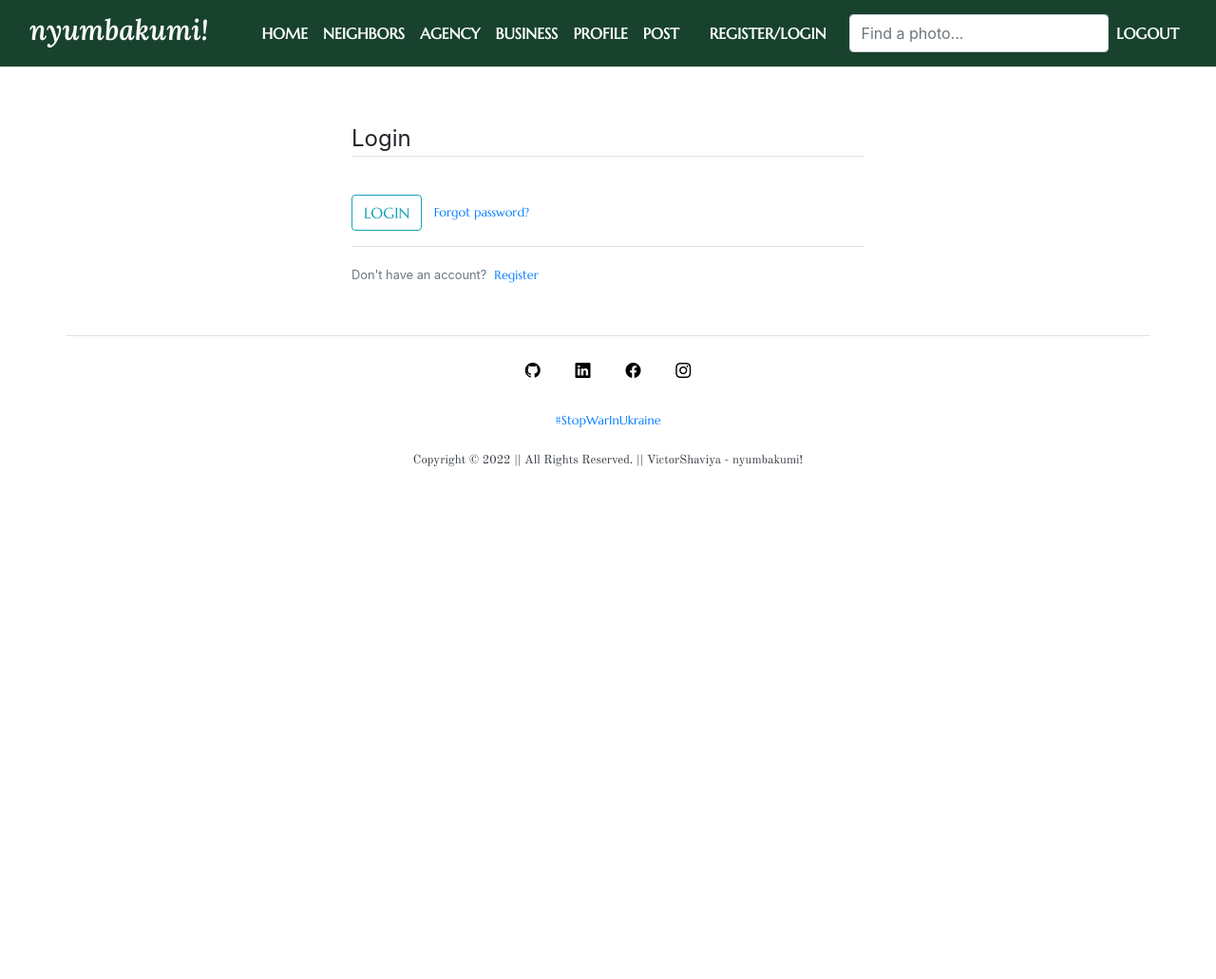
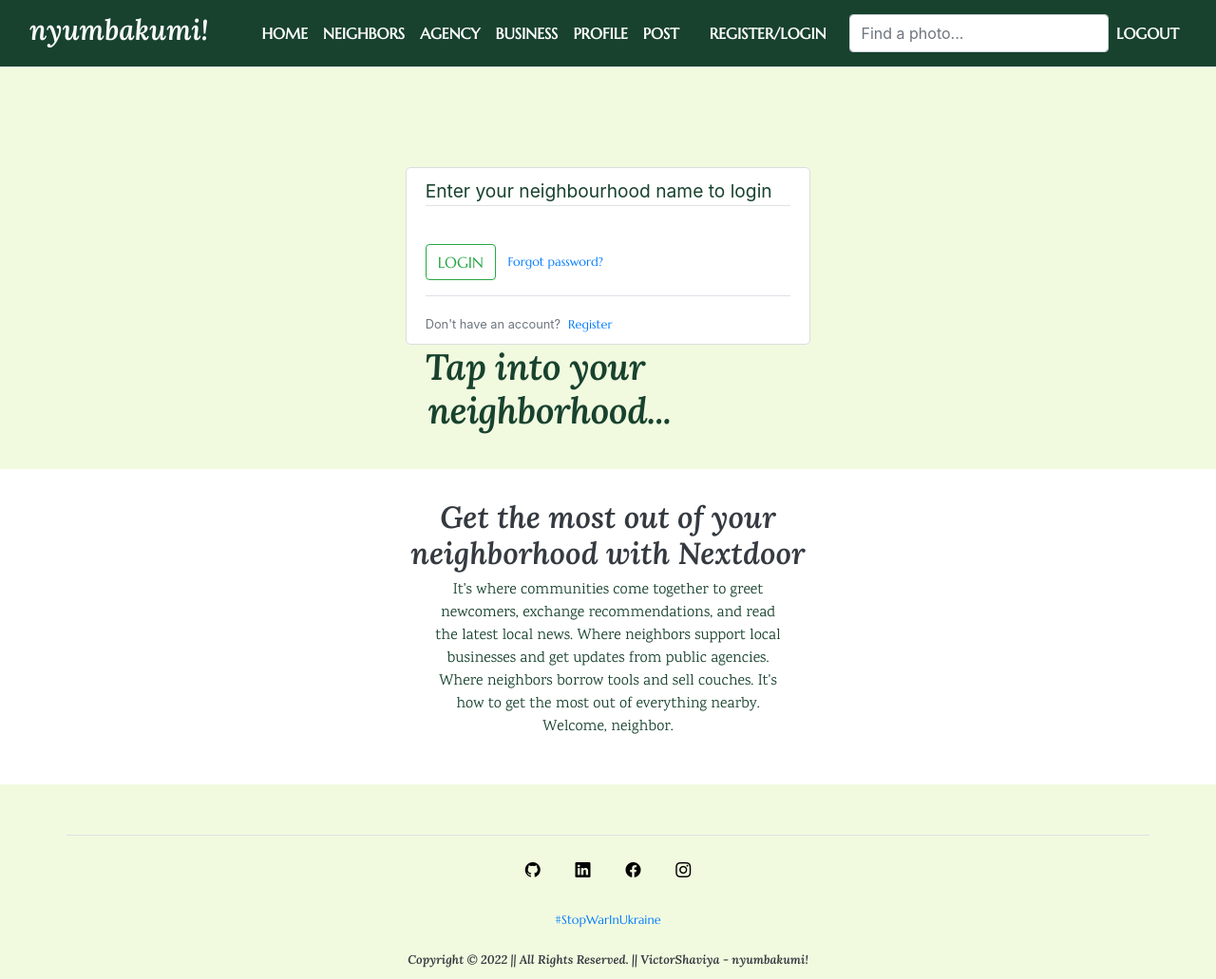
Before and after one commit to ShaviyaVictor/nyumbakumi-, a Django app: page / in a window 1280 px wide. Shown: the whole page at 95% size. Before the commit the page ends 491 px from the top, so only its background shows below. Run offline with Django 4.2, Linux system fonts and the light colour scheme; some libraries are stand-ins or nearby versions.

Commit message:
Style the home page

```diff
--- a/neighbor/static/neighbor/main.css
+++ b/neighbor/static/neighbor/main.css
@@ -17,7 +17,7 @@ body {
 }
 
 h1, h2, h3, h4, h5, h6 {
-  font-family: 'Old Standard TT', serif;
+  font-family: 'Lora', serif;
   color: #18422E;
 }
 
@@ -48,6 +48,7 @@ a, button {
   background-color: #18422E;
 }
 
+/* Startof loader styles */
 /* Loader Styling */
 .loaderelement {
   position: absolute;
@@ -70,6 +71,26 @@ a, button {
 @keyframes spin {
   0% { transform: rotate(0 deg); }
   100% { transform: rotate(360 deg); }
+}
+
+/* End of loader styles */
+
+
+
+
+legend.lego {
+  color: #18422E;
+  font-size: 1.2em;
+}
+
+h2.intro-txt {
+  text-align: center;
+  font-family: 'Lora', serif;
+  font-size: 3vw;
+  letter-spacing: -0.5px;
+  margin-bottom: 1em;
+  margin-left: -4em;
+
 }
 
 
@@ -119,7 +140,14 @@ a {
 
 /* Small devices (portrait tablets and large phones, 600px and down) */
 @media only screen and (max-width: 600px) {
-
+  div.formcol-4 {
+    display: none;
+  }
+  h2.intro-txt {
+    margin-top: 1.5em;
+    margin-bottom: 2em;
+    font-size: 2.5em;
+  }
 
 
 }
--- a/neighbor/templates/neighbor/base.html
+++ b/neighbor/templates/neighbor/base.html
@@ -120,9 +120,6 @@
     <!-- End of the NavBar -->
 
     <!-- Start of the main section -->
-    <main role="main" class="container-fluid">
-      <div class="row">
-        <div class="col-md-12">
 
 
           <div class="loaderelement">
@@ -136,9 +133,7 @@
 
           {% endblock %}
 
-        </div>
-      </div>
-    </main>
+
 
 
     <!-- Footer section for the app -->
--- a/neighbor/templates/neighbor/home.html
+++ b/neighbor/templates/neighbor/home.html
@@ -4,20 +4,29 @@
 
 {% block content %}
 
+
+<body style="background-color: #F1FADF;">
+
+  <div class="logform">
+
     <!-- Form start -->
-  <div class="logform content-section container mt-5">
+    <div class="content-section container-fluid mt-5">
 
       <div class="row">
 
-      <div class="col-sm-6 mx-auto">
+        <div class="col-sm-4 mx-auto formcol-4" style="background: #ffffff;
+        padding: 10px 20px;
+        border: 1px solid #dddddd;
+        border-radius: 5px;
+        margin-top: 6em;">
 
           <form method="POST" action="">
 
             <!-- Add si-rf tokns here -->
 
             <fieldset class="form-group">
-            <legend class="border-bottom mb-4">
-              Login
+              <legend class="border-bottom mb-4 lego">
+                Enter your neighbourhood name to login
               </legend>
 
               <!-- Add krispi forms variable here -->
@@ -25,7 +34,7 @@
             </fieldset>
 
             <div class="form-group">
-            <button class="btn btn-outline-info" type="submit">
+              <button class="btn btn-outline-success" type="submit">
                 LOGIN
               </button>
               <small class="text-muted ml-2">
@@ -49,6 +58,29 @@
 
       </div>
 
+      <h2 class="intro-txt">
+        Tap into your<br>
+        <span style="margin-left: 0.8em;">neighborhood...</span>
+      </h2>
+
     </div>
 
+  </div>
+  <!-- Text area -->
+  <div class="container-fluid" style="background-color: #ffffff; padding: 2em;">
+    <h2 class="text-center text-dark">
+      Get the most out of your<br>neighborhood with Nextdoor
+    </h2>
+    <div class="row col-sm-4 mx-auto">
+      <p class="text-center">
+        It's where communities come together to greet newcomers, exchange recommendations, and read the latest local news. Where neighbors support local businesses and get updates from public agencies. Where neighbors borrow tools and sell couches. It's how to get the most out of everything nearby. Welcome, neighbor.
+      </p>
+    </div>
+
+  </div>
+
+</body>
+
+
+
 {% endblock content %}
```
Also changed, not shown: sort.txt (+7 -6 lines). Lines whose indentation alone changed are shown as unchanged.
